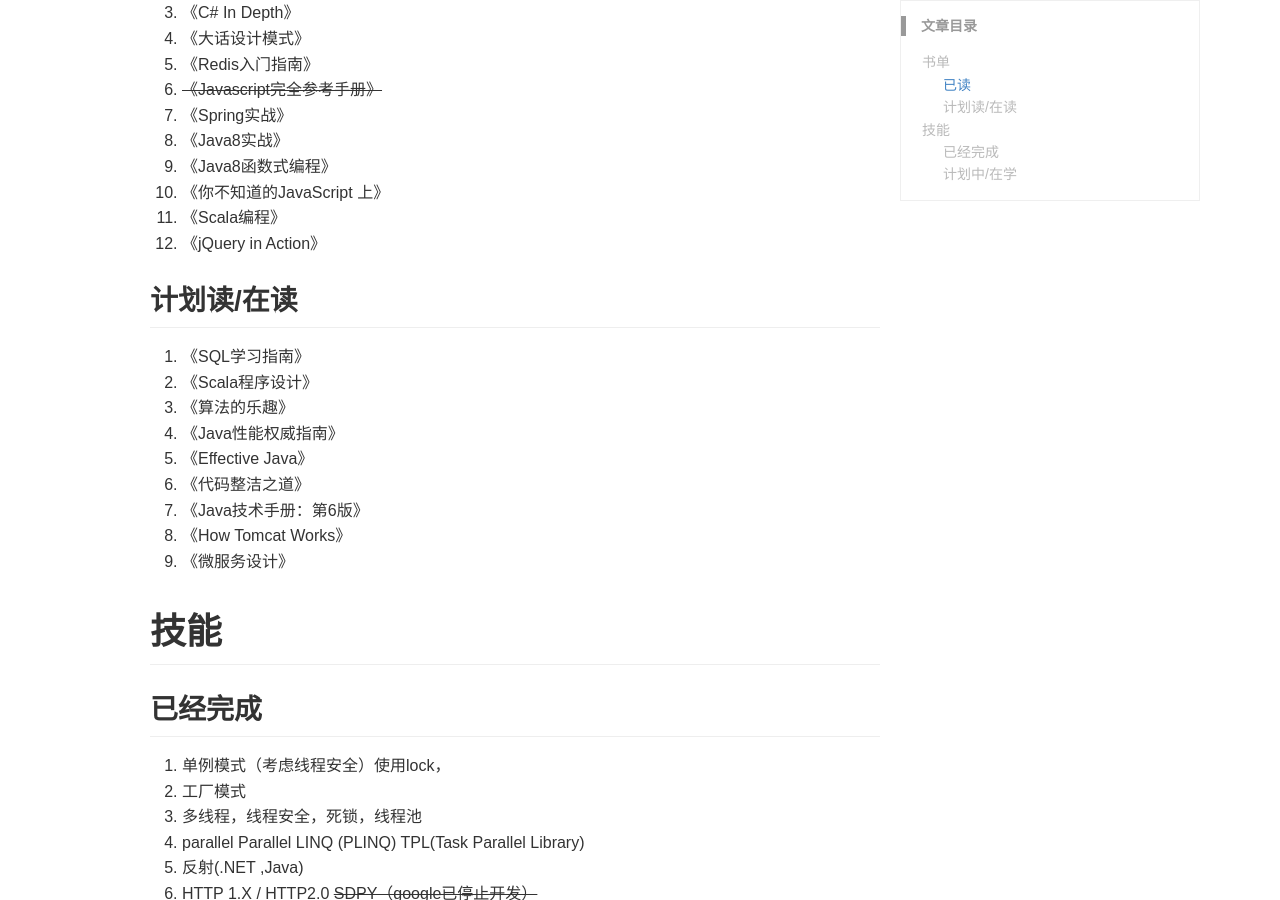
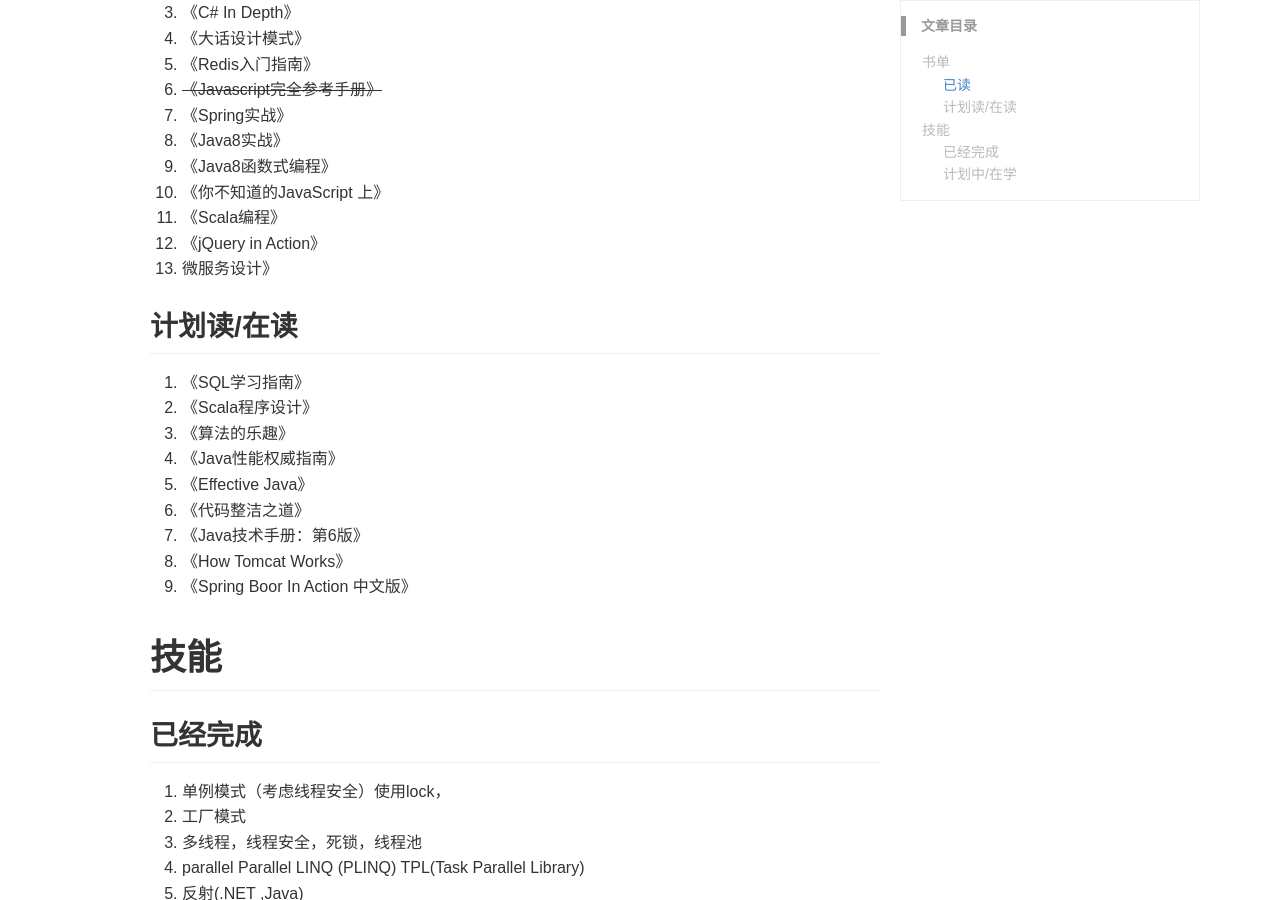
Before and after one commit to izhangzhihao/izhangzhihao.github.io, a Jekyll site: the page built from pages/MySkillTree.md, in a window 1280 px wide and 900 px high, scrolled down 388 px. Built offline with Jekyll 4.4.1, drawn with Linux system fonts in a browser that asks for light colours.

Commit message:
读完了《微服务设计》，新买了《Spring Boot 实战》

```diff
--- a/pages/MySkillTree.md
+++ b/pages/MySkillTree.md
@@ -30,7 +31,7 @@
 6. 《代码整洁之道》
 7. 《Java技术手册：第6版》
 8. 《How Tomcat Works》
-9. 《微服务设计》
+9. 《Spring Boor In Action 中文版》
 
 # 技能
 
```
Also changed, not shown: other parts of pages/MySkillTree.md (+1 -0 lines).
